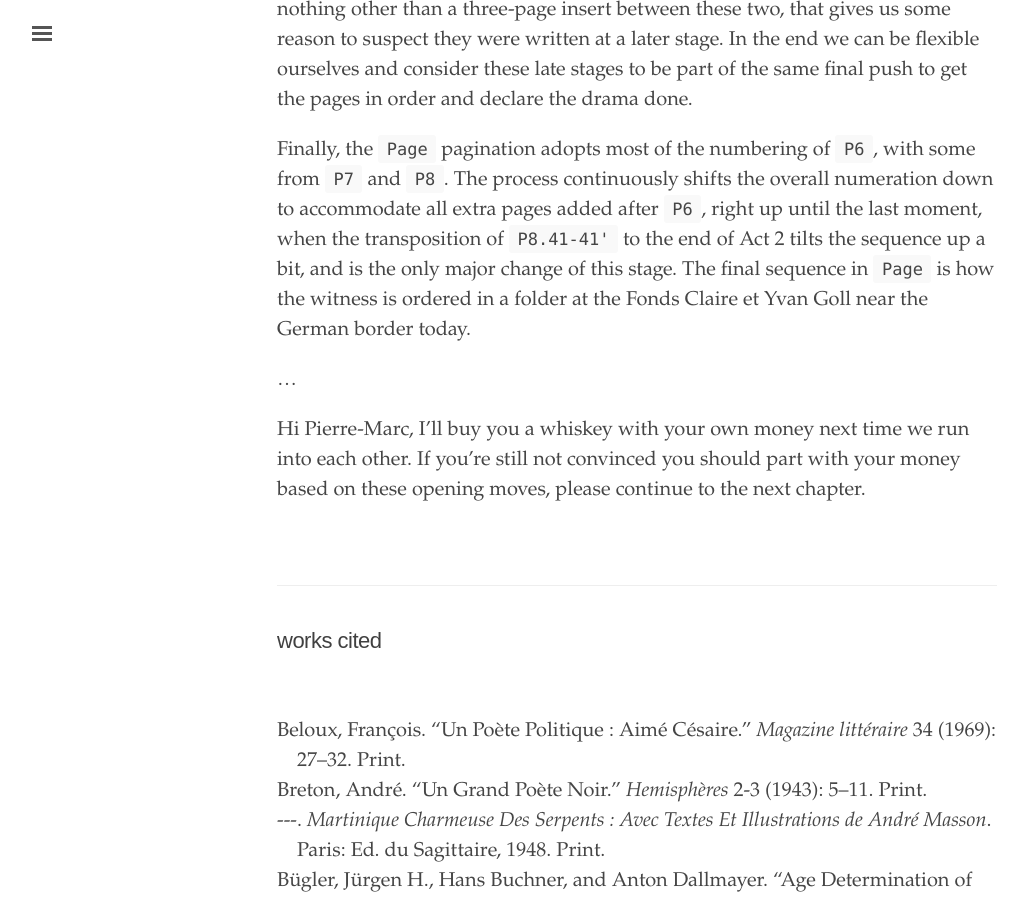
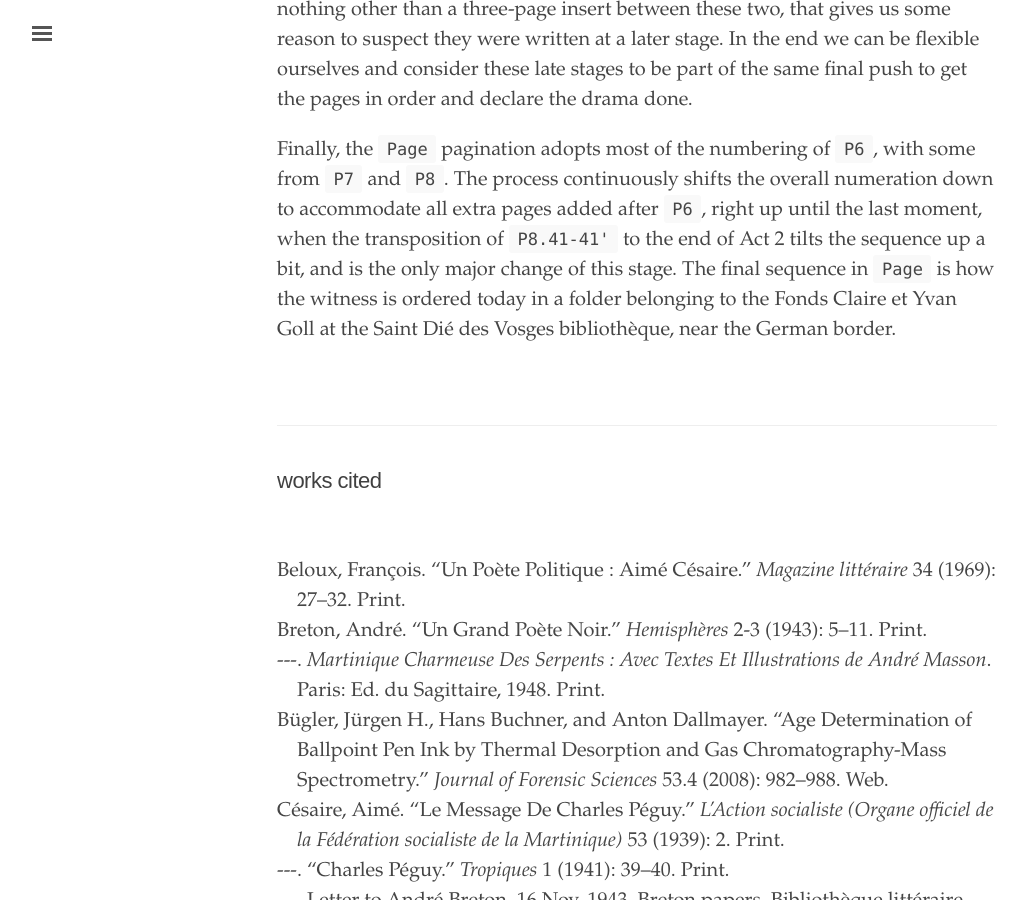
Before and after one commit to elotroalex/record, a Jekyll site: the page built from _chapters/01-nebula.md, in a window 1280 px wide and 900 px high, scrolled down 22610 px. Shown: the whole window, without its empty margins (3-1031 px from the left). Built offline with Jekyll 4.4.1, drawn with Linux system fonts in a browser that asks for light colours.

Commit message:
revised all project

```diff
--- a/_chapters/01-nebula.md
+++ b/_chapters/01-nebula.md
@@ -215,11 +215,7 @@ Complicating us further, the `P8.41'-41'''` set includes characters not present
 
 I end up placing `P8` in `S8` after all because of one basic inference: `P6.42` was written during `S5` as the beginning of Act 2, and takes on the number 42 at the top of the page as part of the `P6` sequence, and it does so with the same stroke of the pen that erases the words "Acte II" from the header. That means that at this point, page 41 already had its number and current title, "Acte II." Since P8 is nothing other than a three-page insert between these two, that gives us some reason to suspect they were written at a later stage. In the end we can be flexible ourselves and consider these late stages to be part of the same final push to get the pages in order and declare the drama done.
 
-Finally, the `Page` pagination adopts most of the numbering of `P6`, with some from `P7` and `P8`. The process continuously shifts the overall numeration down to accommodate all extra pages added after `P6`, right up until the last moment, when the transposition of `P8.41-41'` to the end of Act 2 tilts the sequence up a bit, and is the only major change of this stage. The final sequence in `Page` is how the witness is ordered in a folder at the Fonds Claire et Yvan Goll near the German border today.
-
-...
-
-Hi Pierre-Marc, I'll buy you a whiskey with your own money next time we run into each other. If you're still not convinced you should part with your money based on these opening moves, please continue to the next chapter.
+Finally, the `Page` pagination adopts most of the numbering of `P6`, with some from `P7` and `P8`. The process continuously shifts the overall numeration down to accommodate all extra pages added after `P6`, right up until the last moment, when the transposition of `P8.41-41'` to the end of Act 2 tilts the sequence up a bit, and is the only major change of this stage. The final sequence in `Page` is how the witness is ordered today in a folder belonging to the Fonds Claire et Yvan Goll at the Saint Dié des Vosges bibliothèque, near the German border.
 
 <br/>
 
```
